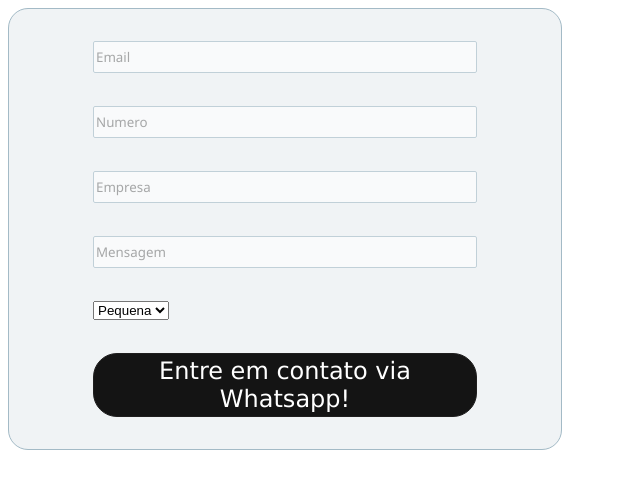
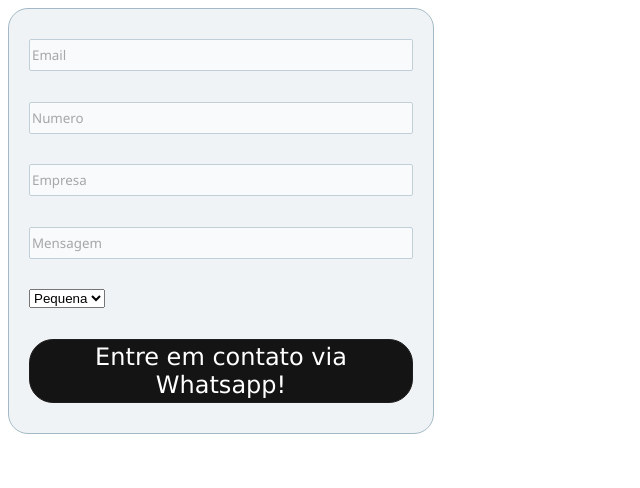
Before and after one commit to rypegrowth/scriptQRLink, a plain HTML site: page index.html in a window 1280 px wide. Shown: the whole page, without its empty margins (0-640 px from the left). Drawn offline with Linux system fonts and the light colour scheme.

Commit message:
adjusting proportions

```diff
--- a/visuals_m.css
+++ b/visuals_m.css
@@ -54,9 +54,9 @@
 border: 1px solid #a3bac6;
 padding: 1.25rem;
 border-radius: 1.25rem;
-height: 400px;
-width: 330px;
-width: 32rem;
+min-height: 24rem;
+min-width: 24rem;
+width: 24rem;
 display: grid; /* Usando o flexbox como método de display */
 flex-direction: column; /* A partir dele, são modificados este e os dois elementos abaixo */
 align-items: center;
```
